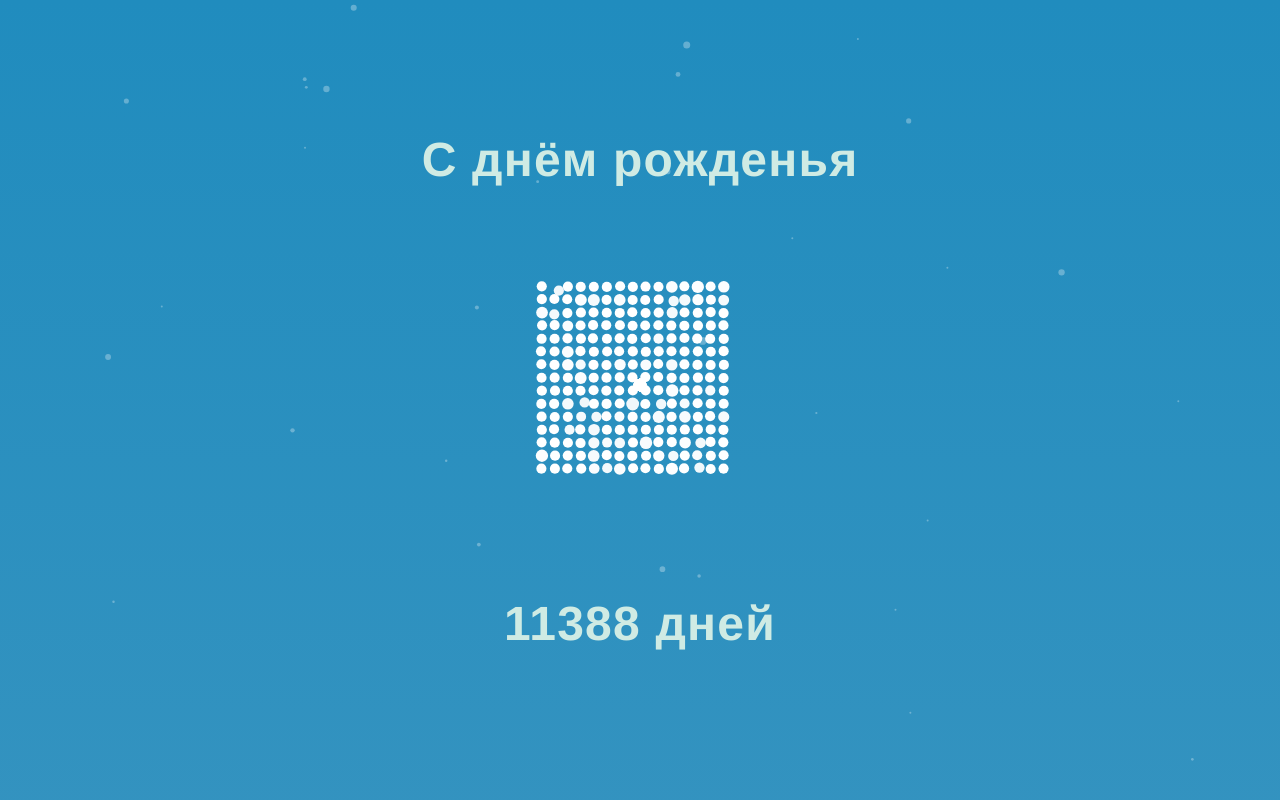
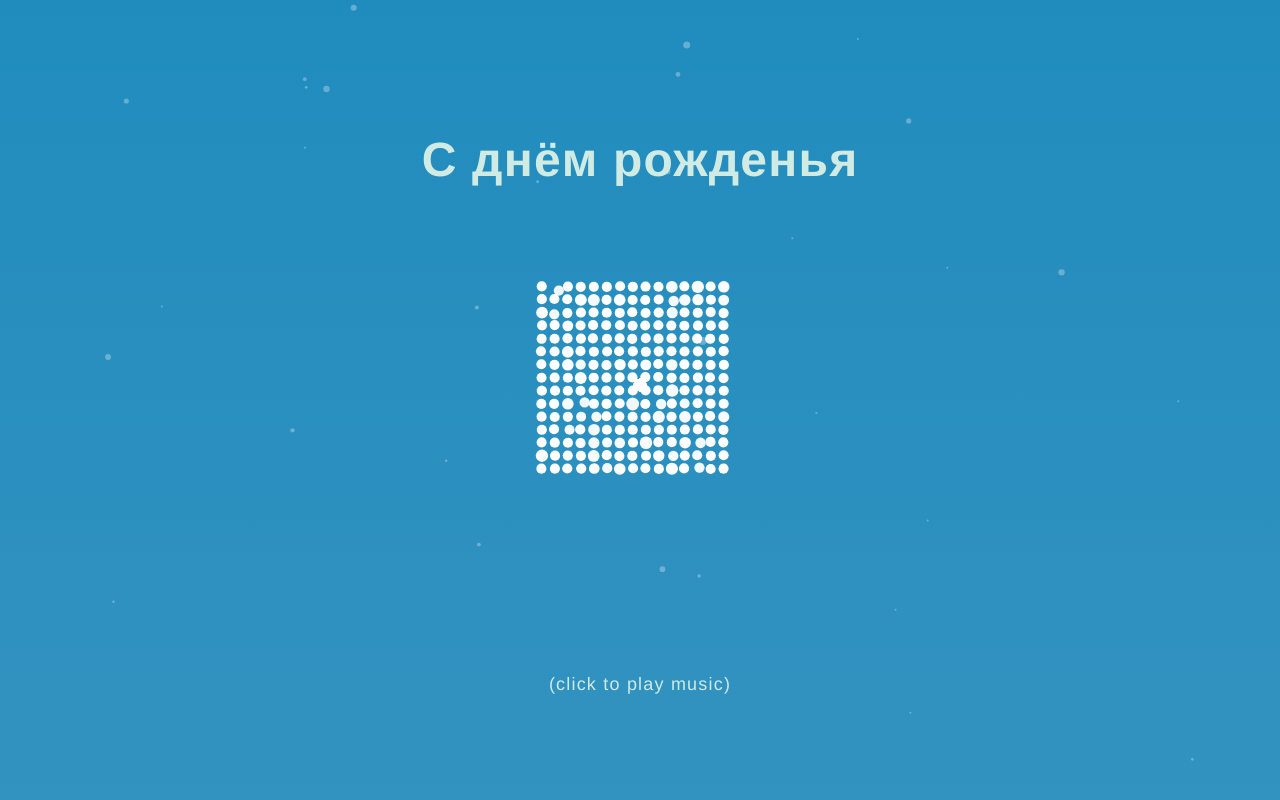
Before and after one commit to mrHoft/birthday, a plain HTML site: page index.html in a window 1280 px wide. Drawn offline with Linux system fonts and the light colour scheme.

Commit message:
feat: music

```diff
--- a/index.html
+++ b/index.html
@@ -13,31 +13,18 @@
   </head>
 
   <body>
-    <audio autoplay="autoplay" loop="loop">
+    <audio id="audio" autoplay="autoplay" loop="loop">
       <source src="./assets/music.mp3" type="audio/mpeg" />
     </audio>
     <h1>С днём рожденья</h1>
     <canvas class="canvas"></canvas>
-    <p class="text" id="span_dt_dt"></p>
+    <p>(click to play music)</p>
     <script language="javascript">
-      function show_date_time() {
-        // window.setTimeout("show_date_time()", 1000);
-        BirthDay = new Date("07/03/1992 00:00:00");
-        today = new Date();
-        timeold = today.getTime() - BirthDay.getTime();
-        sectimeold = timeold / 1000;
-        secondsold = Math.floor(sectimeold);
-        msPerDay = 24 * 60 * 60 * 1000;
-        e_daysold = timeold / msPerDay;
-        daysold = Math.floor(e_daysold);
-        e_hrsold = (e_daysold - daysold) * 24;
-        hrsold = Math.floor(e_hrsold);
-        e_minsold = (e_hrsold - hrsold) * 60;
-        minsold = Math.floor((e_hrsold - hrsold) * 60);
-        seconds = Math.floor((e_minsold - minsold) * 60);
-        span_dt_dt.innerHTML = daysold + " дней";
+      document.addEventListener("click", musicPlay);
+      function musicPlay() {
+        document.getElementById("audio").play();
+        document.removeEventListener("click", musicPlay);
       }
-      show_date_time();
     </script>
     <script src="./script.js"></script>
   </body>
--- a/styles.css
+++ b/styles.css
@@ -50,11 +50,9 @@ h1 {
   font-weight: bold;
   font-size: 3rem;
 }
-.text {
+p {
   position: fixed;
   bottom: 80px;
   text-align: center;
   width: 100%;
-  font-weight: bold;
-  font-size: 3rem;
 }
```
